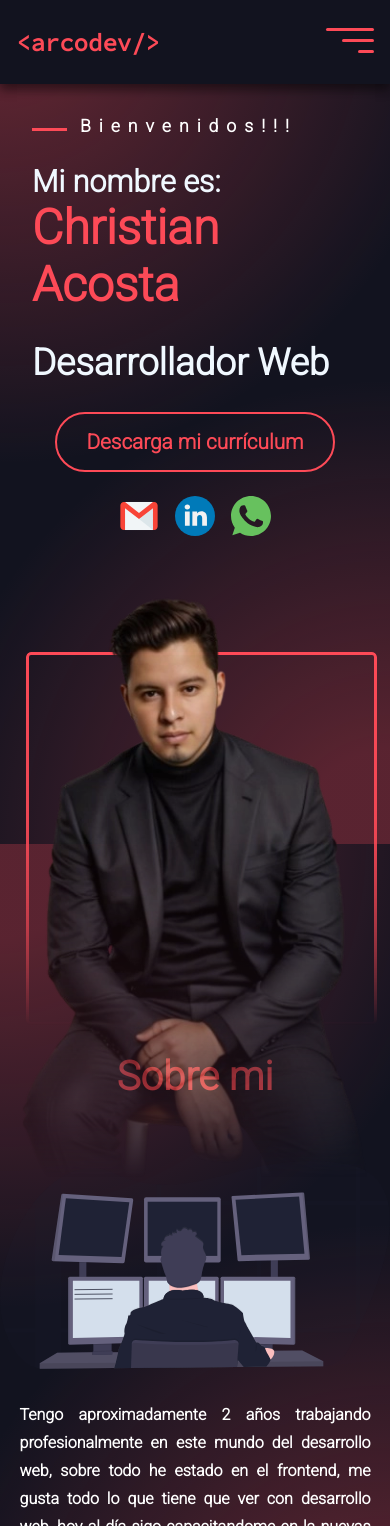
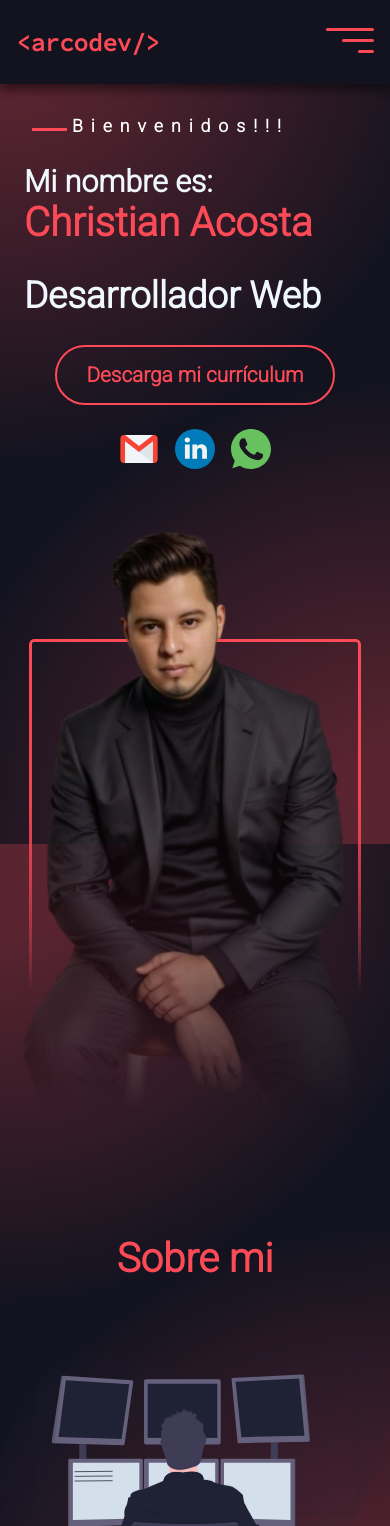
Before and after one commit to ArcoDev/arcodev, a React (Create React App) app: page / in a window 390 px wide. Shown: the top 1526 px of the page. Built offline with nearby package versions, Linux system fonts and the light colour scheme; a web font is replaced by a local one.

Commit message:
Correcciones en vista mobile

```diff
--- a/src/components/header/Header.js
+++ b/src/components/header/Header.js
@@ -24,13 +24,13 @@ const Header = () => {
         </a>
         <div className="contact">
           <a href="mailto:arcodev07@gmail.com" className="header-btnWhatss">
-            <img src={email} />
+            <img src={email} alt="icon-contact-email" />
           </a>
           <a href="https://acortar.link/c2XF5M" className="header-btnWhatss">
-            <img src={linkedin} />
+            <img src={linkedin} alt="icon-contact-linkedin" />
           </a>
           <a href="https://wa.link/sp3vyk" className="header-btnWhatss">
-            <img src={whats} />
+            <img src={whats} alt="icon-contact-whatsapp" />
           </a>
         </div>
       </div>
--- a/src/components/sass/layout/_header.scss
+++ b/src/components/sass/layout/_header.scss
@@ -4,8 +4,9 @@
     display: flex;
     justify-content: center;
     gap: 1rem;
-
+    position: relative;
     @include movil {
+        height: auto;
         justify-content: start;
         flex-direction: column;
     }
@@ -23,7 +24,7 @@
         @include movil {
             width: 100%;
             justify-content: center;
-            padding: 2rem 2rem 0 2rem;
+            padding: 2rem 1.5rem;
             margin: 0;
             gap: 12px;
         }
@@ -55,7 +56,7 @@
                 font-weight: bold;
 
                 @include movil {
-                    font-size: 3rem;
+                    font-size: 2.5rem;
                 }
             }
         }
@@ -183,6 +184,19 @@
 
 
     //****************** Section Img
+    .image-profile {
+        position: relative;
+        width: 55%;
+        height: auto;
+        display: flex;
+        justify-content: center;
+        padding-top: 2rem;
+        @include movil {
+            width: 100%;
+            padding: 0;
+        }
+    }
+
     .cuadrado {
         position: absolute;
         top: 8rem;
@@ -193,23 +207,12 @@
         mask-image: linear-gradient($navDark, 80%, transparent);
 
         @include movil {
-            width: 90%;
-            top: 6rem;
-            left: 1.6rem;
-        }
-    }
-
-    .image-profile {
-        position: relative;
-        width: 55%;
-        height: auto;
-        display: flex;
-        justify-content: center;
-        padding-top: 2rem;
-
-        @include movil {
-            width: 100%;
-            justify-content: start;
+            width: 85%;
+            top: 0;
+            bottom: 0;
+            left: 0;
+            right: 0;
+            margin: auto;
         }
     }
 
```
